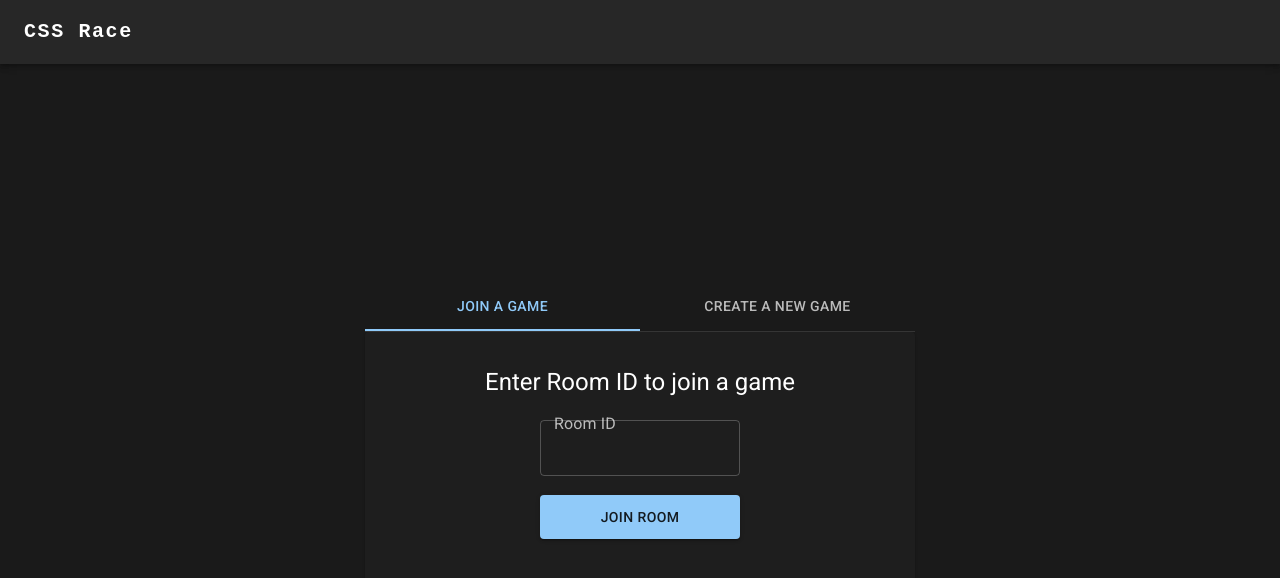
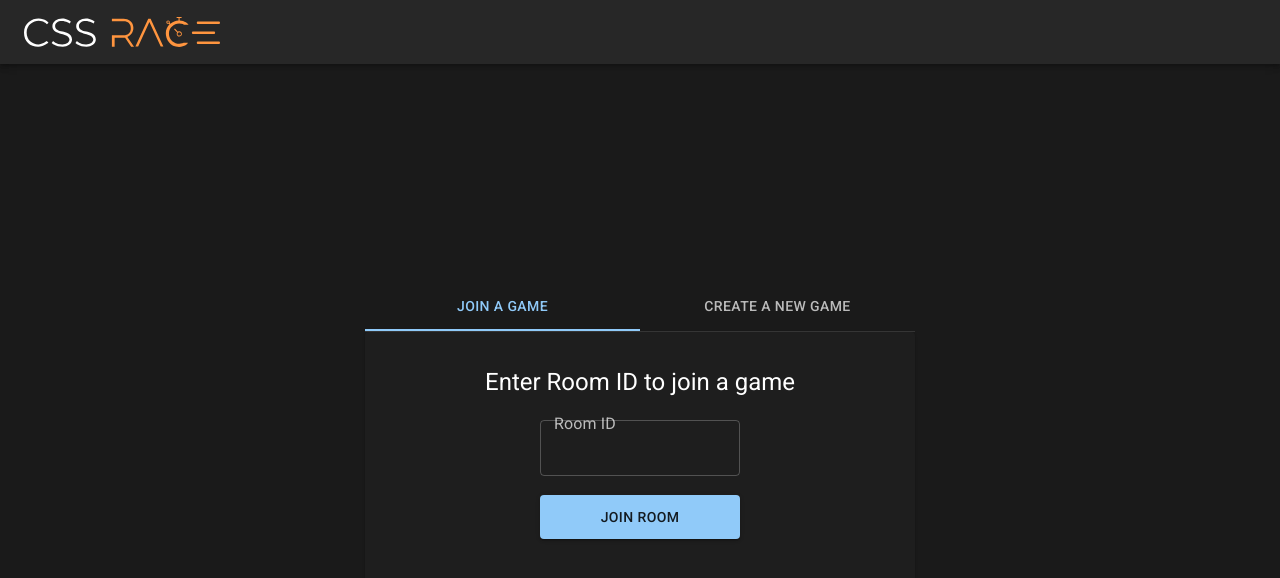
Before and after one commit to TobyDS/CSS-Race, a React (Vite) app in the folder client/: page / in a window 1280 px wide. Shown: the top 578 px of the page. Built offline with nearby package versions, Linux system fonts and the light colour scheme.

Commit message:
feat(client): :sparkles: add logo and redirect to homepage

```diff
--- a/client/src/components/Navbar/index.jsx
+++ b/client/src/components/Navbar/index.jsx
@@ -1,27 +1,20 @@
 import React from 'react';
 import { AppBar, Toolbar, Typography } from '@mui/material';
+import { Link } from 'react-router-dom';
+
+import styles from './index.module.css';
 
 function Navbar () {
   return (
     <AppBar position='static'>
       <Toolbar>
-        <Typography
-          variant='h6'
-          noWrap
-          component='a'
-          href='#app-bar-with-responsive-menu'
-          sx={{
-            mr: 2,
-            display: { xs: 'none', md: 'flex' },
-            fontFamily: 'monospace',
-            fontWeight: 700,
-            letterSpacing: '.1rem',
-            color: 'inherit',
-            textDecoration: 'none',
-          }}
-        >
-          CSS Race
-        </Typography>
+        <Link to='/' className={styles.Logo}>
+          <img
+            alt='Logo'
+            src='/src/assets/images/CSS Logo Dark Mode.svg'
+            height='30px'
+          />
+        </Link>
       </Toolbar>
     </AppBar>
   );
--- /dev/null
+++ b/client/src/components/Navbar/index.module.css
@@ -0,0 +1,3 @@
+.Logo:hover {
+  cursor: pointer;
+}
```
